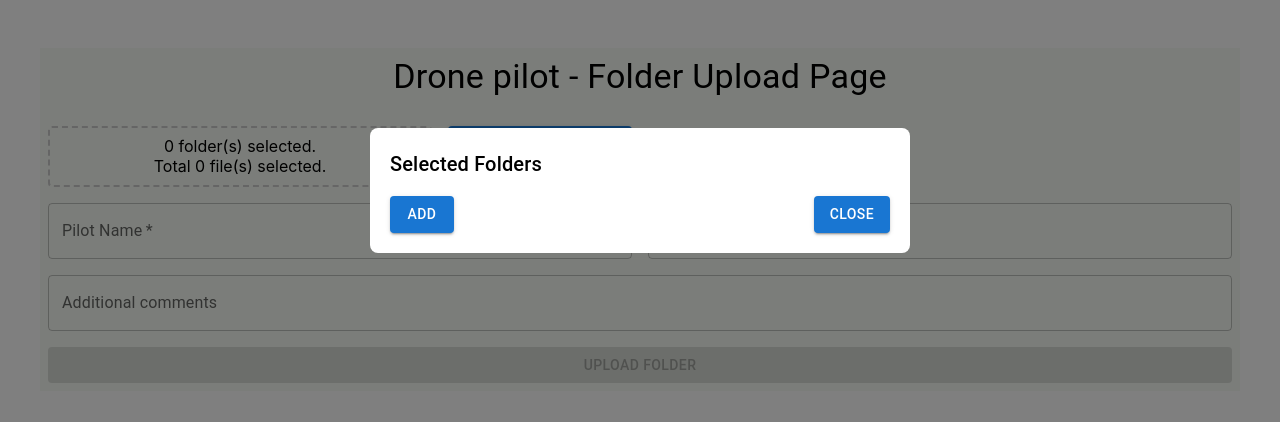
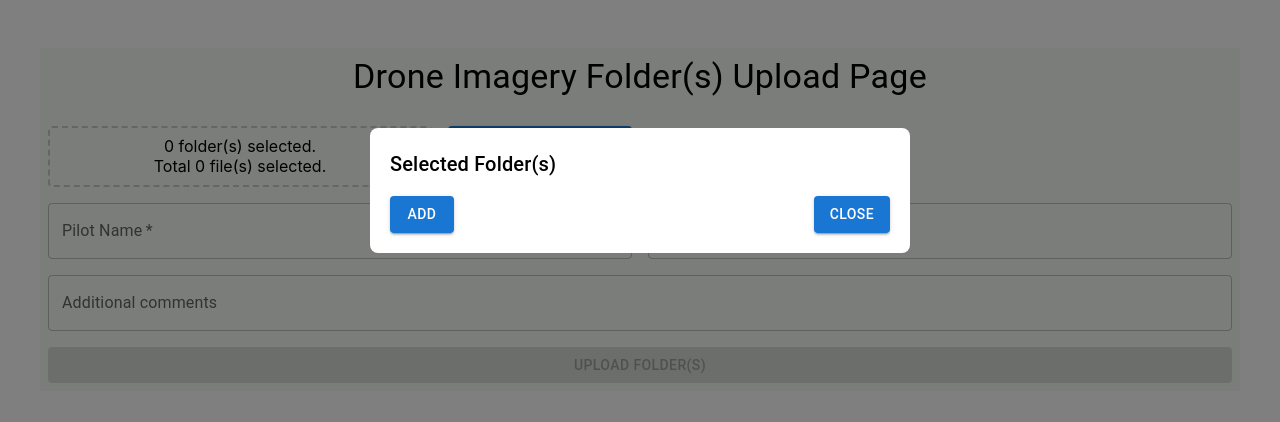
Before and after one commit to precision-sustainable-ag/drone-pilot-upload, a React (Create React App) app in the folder frontend/: page / in a window 1280 px wide. Both pictures are taken after a click on the button "ADD OR UPDATE FOLDER(S)". Shown: the top 422 px of the page. Built offline with nearby package versions, Linux system fonts and the light colour scheme.

Commit message:
string changes for consistency

```diff
--- a/frontend/src/App.js
+++ b/frontend/src/App.js
@@ -126,7 +126,7 @@ const FolderUpload = () => {
           marginTop: '10%',
         }}
       >
-        <Typography variant='h6'> Selected Folders </Typography>
+        <Typography variant='h6'> Selected Folder(s) </Typography>
         <List dense={true}>
           {selectedFolders.map((folder, index) => (
             <ListItem key={index}
@@ -197,7 +197,7 @@ const FolderUpload = () => {
           >
             <Grid item xs={12} sm={12} md={12} lg={12}>
               <Typography variant="h4" gutterBottom align="center">
-                Drone pilot - Folder Upload Page
+                Drone Imagery Folder(s) Upload Page
               </Typography>
             </Grid>
 
@@ -268,7 +268,7 @@ const FolderUpload = () => {
                 onClick={handleUpload}
                 disabled={(selectedFolders.length === 0) || (pilotNameRef.current.value === '') || (cloudinessRef.current.value === '') || (loading)}
               >
-                {loading ? <CircularProgress size={24} color="inherit" /> : 'Upload Folder'}
+                {loading ? <CircularProgress size={24} color="inherit" /> : 'Upload Folder(s)'}
               </Button>
             </Grid>
           </Grid>
```
